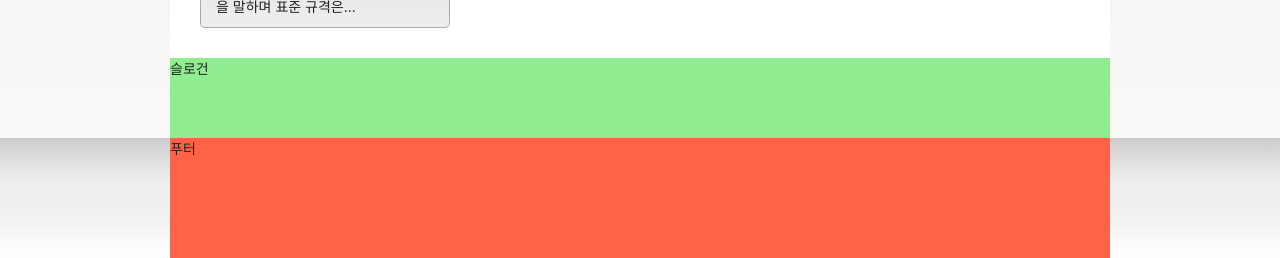
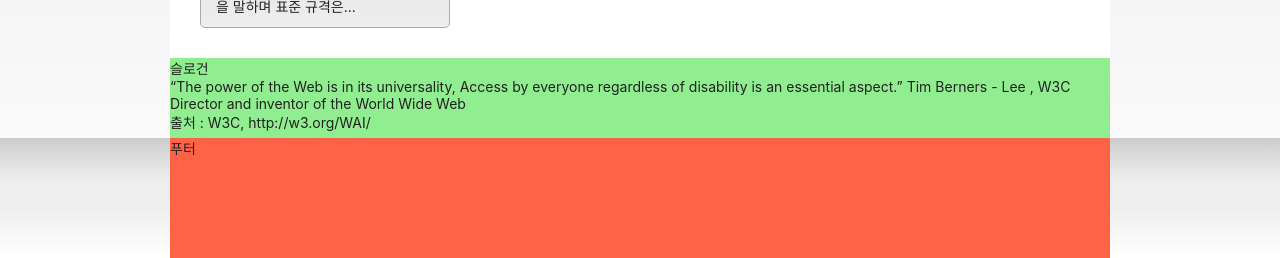
Before and after one commit to hardy-is-cat/test, a plain HTML site: page index.html in a window 1280 px wide. Shown: the part 781-1039 px from the top of the page. Drawn offline with Linux system fonts and the light colour scheme; a web font is replaced by a local one.

Commit message:
슬로건 마크업 완료

```diff
--- a/index.html
+++ b/index.html
@@ -311,6 +311,7 @@
     </div>
     <div class="group group3">
       <div class="gradient-effect">
+        <!-- 이벤트, 관련 사이트 시작 -->
         <section class="event">
           <h2 class="event-title text-xl">신규 <span class="accent-color">이벤트</span></h2>
           <div class="event-button-wrapper">
@@ -337,7 +338,9 @@
           </ul>
         </section>
       </div>
+      <!-- 이벤트, 관련 사이트 끝 -->
       <div class="gradient-effect margin-top-default">
+        <!-- 인기 사이트 시작 -->
         <section class="favorite">
           <h2 class="favorite-title text-xl">인기 <span class="accent-color">사이트</span></h2>
           <ol class="favorite-list margin-top-normal">
@@ -348,10 +351,21 @@
           </ol>
           <a href="/" class="more favorite-more icon-plus" title="인기 사이트">더보기</a>
         </section>
+        <!-- 인기 사이트 끝 -->
       </div>
     </div>
   </main>
-  <article class="slogan">슬로건</article>
+  <!-- 슬로건 시작 -->
+  <article class="slogan">
+    <h2 class="slogan-title" title="웹카페에서 웹표준을">슬로건</h2>
+    <p class="slogan-content">
+      <q cite="http://w3.org/WAI">The power of the Web is in its universality, Access by everyone regardless of disability is an essential aspect.</q>
+      Tim Berners - Lee , W3C Director and inventor of the World Wide Web
+    </p>
+    <footer class="sr-only">
+      출처 : W3C, http://w3.org/WAI/
+    </footer>
+  </article>
   <footer class="footer">
     <div class="footer-inner">
       푸터
```
